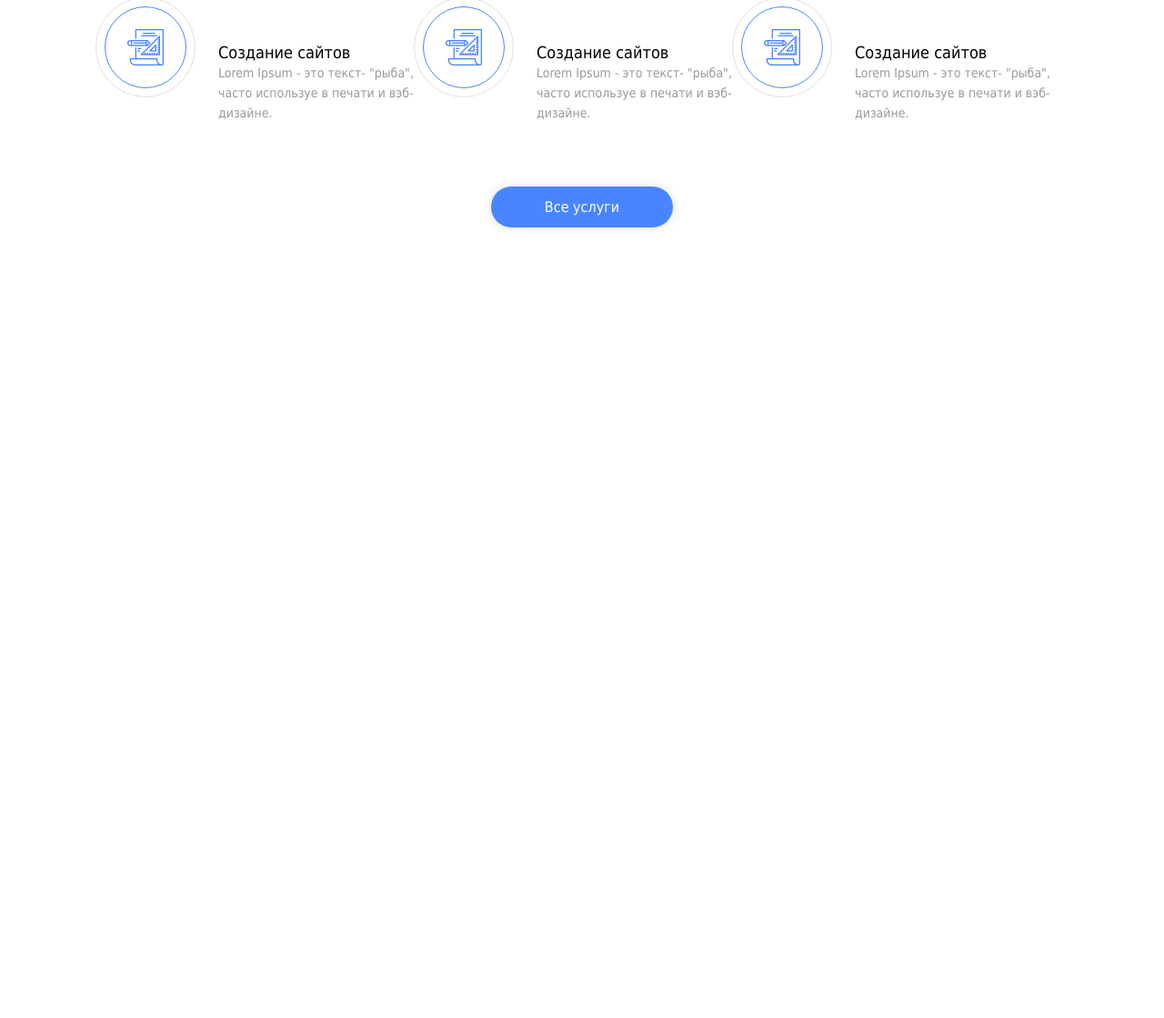
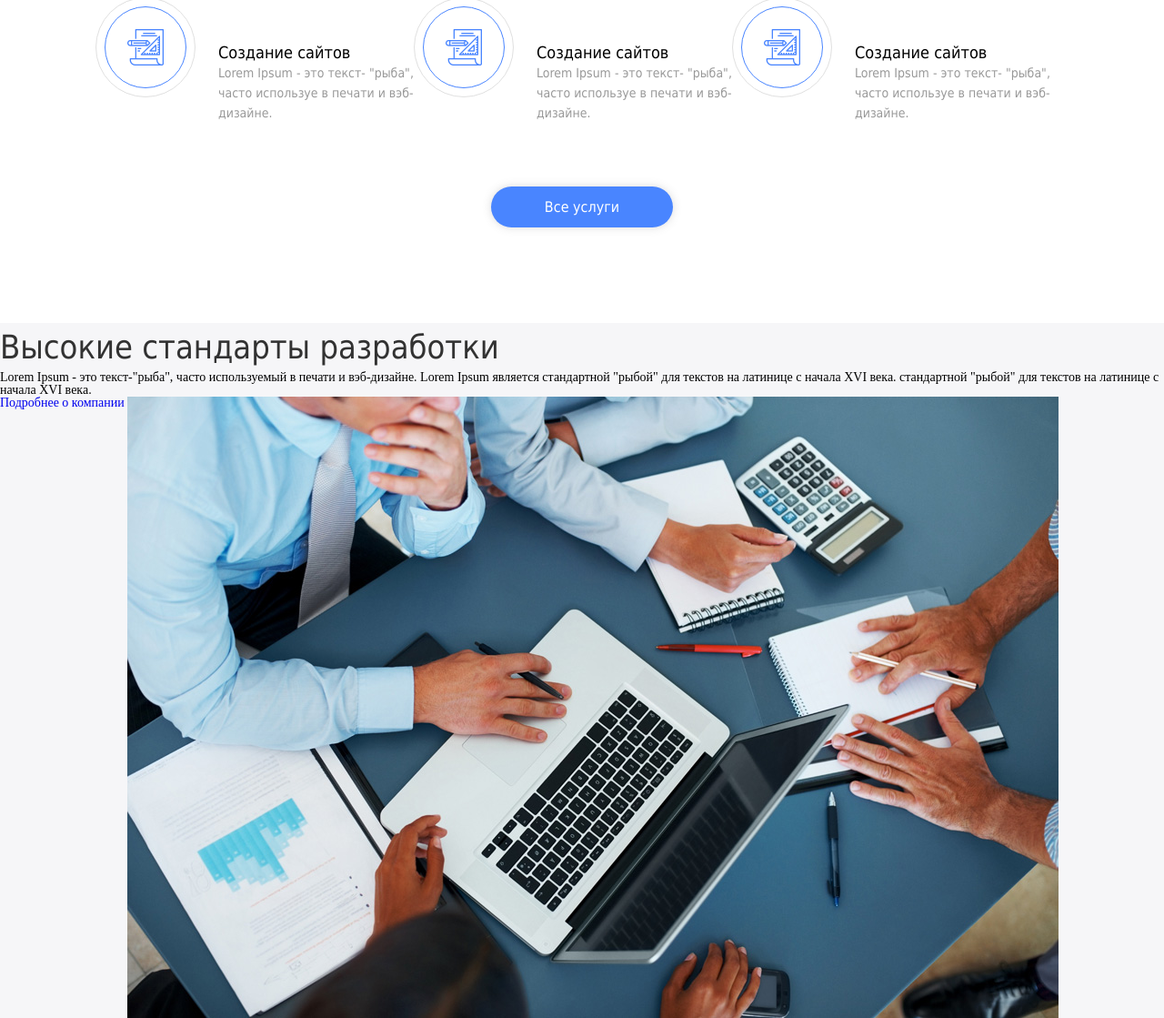
Before and after one commit to DenGreen/IT-studio, a plain HTML site: page w_folder/index.html in a window 1280 px wide. Shown: the part 1179-2298 px from the top of the page at 91% size. Before the commit the page ends 1534 px from the top, so only its background shows below. Drawn offline with nearby package versions, Linux system fonts and the light colour scheme; files that its build step writes are made by us from their sources; a web font is replaced by a local one.

Commit message:
Начало верстки box-smoky-white

```diff
--- a/w_folder/_main.html
+++ b/w_folder/_main.html
@@ -50,7 +50,23 @@
       <a href="#0" class="box-white__link link-button">Все услуги</a>
     </section>
   </div>
-  <div class="main__box box-smoky-white"></div>
+  <div class="main__box box-smoky-white">
+    <div class="box-smoky-white__box">
+      <article class="box-smoky-white__content">
+        <h3 class="box-smoky-white__title title-content">
+          Высокие стандарты разработки
+        </h3>
+        <p class="box-smoky-white__text">
+          Lorem Ipsum - это текст-"рыба", часто используемый в печати и
+          вэб-дизайне. Lorem Ipsum является стандартной "рыбой" для текстов на
+          латинице с начала XVI века. стандартной "рыбой" для текстов на
+          латинице с начала XVI века.
+        </p>
+        <a class="box-smoky-white__link" href="#0">Подробнее о компании</a>
+        <img src="./img/content1.jpg" alt="" class="box-smoky-white__img">
+      </article>
+    </div>
+  </div>
   <div class="main__box box-gradient-white"></div>
   <div class="main__box box-smoky-white"></div>
   <div class="main__box box-img-white"></div>
--- a/w_folder/scss/style.scss
+++ b/w_folder/scss/style.scss
@@ -183,12 +183,12 @@
 .main {
 
   &__box {
+  display: flex;
+  align-items: center;
+  flex-direction: column;
   }
 }
 .box-white {
-  display: flex;
-  align-items: center;
-  flex-direction: column;
 
   &__content {
     display: flex;
@@ -276,6 +276,7 @@
   }
 }
 .box-smoky-white {
+  background-color: #F6F6F8;
 }
 .box-gradient-white {
 }
```
Also changed, not shown: w_folder/img/content1.jpg (added).
